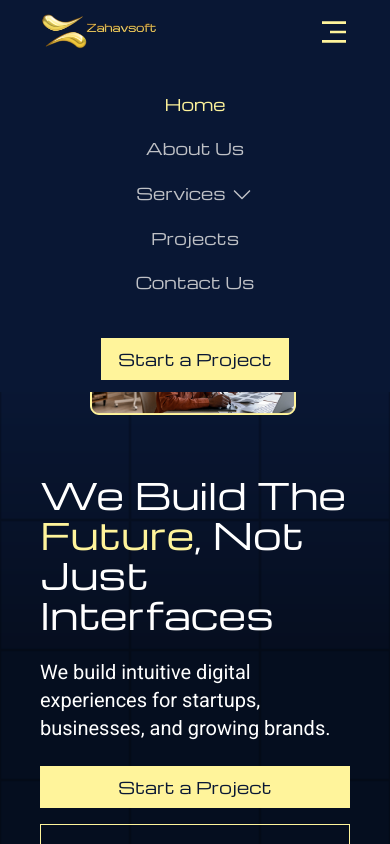
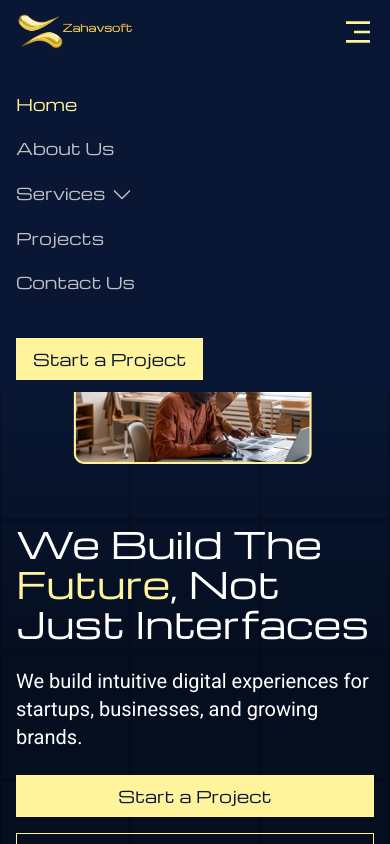
Before and after one commit to Gift-David/zahavsoftwebsite, a Next.js app: page / in a window 390 px wide. Both pictures are taken after a click on the element 334 px from the left and 31 px from the top of the page. Shown: the top 844 px of the page. Built offline with nearby package versions, Linux system fonts and the light colour scheme.

Commit message:
update the mobile padding

```diff
--- a/app/components/Footer.tsx
+++ b/app/components/Footer.tsx
@@ -6,7 +6,7 @@ export default function Footer() {
 
     return (
         <>
-            <footer id="footer" className="flex flex-col flex-wrap gap-10 pt-15 pl-10 pr-10 lg:pl-20 lg:pr-20 pb-15 bg-background">
+            <footer id="footer" className="flex flex-col flex-wrap gap-10 pt-15 pl-4 pr-4 lg:pl-20 lg:pr-20 pb-15 bg-background">
                 <div className="flex flex-wrap gap-8 border-b border-b-muted justify-between pb-10">
                     <div className="flex flex-col gap-6 lg:max-w-88">
                         <Link href={'/'}>
--- a/app/components/HeroSection.tsx
+++ b/app/components/HeroSection.tsx
@@ -7,7 +7,7 @@ export default function Hero() {
       <>
         <section className="flex flex-col hero-bg ">
             <Navbar />
-            <div className=" relative flex flex-col-reverse lg:flex-row gap-14.75 justify-center items-center pt-25 pr-10 pl-10 pb-10 lg:pr-20 lg:pl-20 lg:pb-10">
+            <div className=" relative flex flex-col-reverse lg:flex-row gap-14.75 justify-center items-center pt-25 pr-4 pl-4 pb-10 lg:pr-20 lg:pl-20 lg:pb-10">
                 <div className="absolute hero-bg-overlay z-0 inset-0 opacity-20"></div>
                 <div className="flex flex-col gap-6 md:gap-10 justify-center md:justify-start lg:max-w-[50%] z-2">
                     <h1 className="font-primary text-secondary-foreground text-4xl md:text-6xl lg:text-7xl">We Build The <span className="text-foreground">Future</span>, Not Just Interfaces</h1>
--- a/app/components/Navbar.tsx
+++ b/app/components/Navbar.tsx
@@ -14,7 +14,7 @@ export default function Navbar() {
 
     return (
         <>
-            <nav className="flex flex-col bg-background w-full fixed top-0 left-0 pr-10 pl-10 lg:pr-20 lg:pl-20 pt-3 pb-3 md:pt-4 md:pb-4 z-10 border-b-[0.5] border-foreground">
+            <nav className="flex flex-col bg-background w-full fixed top-0 left-0 pr-4 pl-4 lg:pr-20 lg:pl-20 pt-3 pb-3 md:pt-4 md:pb-4 z-10 border-b-[0.5] border-foreground">
                 <div className="flex flex-row justify-between items-center">
                     <div>
                         <Link href={'/'}>
@@ -99,11 +99,11 @@ export default function Navbar() {
                 </div>
 
                 {/* Nav Menu for Mobile */}
-                <div className={`lg:hidden gap-5 justify-center self-center pt-10 ${isOpen? "flex flex-col" : "hidden"}`}>
+                <div className={`lg:hidden gap-5 pt-10 ${isOpen? "flex flex-col" : "hidden"}`}>
                     {navbarlist.map((list, index) => {
                             const hasSubLinks = list.subLinks && list.subLinks.length > 0;
                             return (
-                                <div key={index} className="flex group justify-center flex-wrap gap-1">
+                                <div key={index} className="flex group flex-wrap gap-1">
                                     {hasSubLinks? (
                                         <button
                                         className={`text-center font-primary text-base hover:text-foreground ${pathName === list.link? "text-foreground" : "text-nav-links"}`}
@@ -139,7 +139,7 @@ export default function Navbar() {
                                                     <Link
                                                         key={index}
                                                         href={item.link}
-                                                        className="text-secondary-foreground text-center font-secondary p-3 text-base hover:bg-foreground hover:text-background w-full transition-colors"
+                                                        className="text-secondary-foreground font-secondary p-3 pl-6 text-base hover:bg-foreground hover:text-background w-full transition-colors"
                                                     >
                                                         {item.name}
                                                     </Link>
@@ -157,7 +157,7 @@ export default function Navbar() {
 
                         <Link
                             href={"/contact"}
-                            className="flex md:hidden w-full pt-6 justify-center"
+                            className="flex md:hidden w-full pt-6"
                         >
                             <button className="primary-btn">Start a Project</button>
                         </Link>
--- a/app/components/WhyChooseUs.tsx
+++ b/app/components/WhyChooseUs.tsx
@@ -3,12 +3,11 @@ import { whyChooseUs } from "@/lib/whychooseus";
 export default function WhyChooseUsSection() {
     return (
         <>
-            <section className="bg-[url('/images/why-choose-us.png')] ">
+            <section className="bg-[url('/images/why-choose-us.png')] bg-[95%_0] bg-no-repeat">
                 <div className="section-container bg-overlay/50 justify-center items-center">
                     <header className="section-header md:max-w-160.25 ">
                         <h4 className="header-title">WHY CHOOSE US</h4>
                         <h2 className="header-subtitle">Built for brands that refuse to settle</h2>
-                        <p className="text-base font-secondary text-secondary-foreground text-center">Choosing the right design partner is one of the most important decisions you'll make for your business. Here's why ZAHAVSOFT is that partner</p>
                     </header>
                     <div className="flex flex-wrap gap-6 justify-center ">
                         {
--- a/app/globals.css
+++ b/app/globals.css
@@ -39,7 +39,7 @@
   }
 
   .section-container {
-    @apply flex flex-col pr-10 pl-10 pt-25 pb-25 lg:pr-20 lg:pl-20 lg:pt-10 lg:pb-10 gap-10 md:gap-16 scroll-mt-20;
+    @apply flex flex-col pr-4 pl-4 pt-15 pb-15 lg:pr-20 lg:pl-20 lg:pt-10 lg:pb-10 gap-10 md:gap-16 scroll-mt-20;
   }
 
   .section-container-alt {
```
